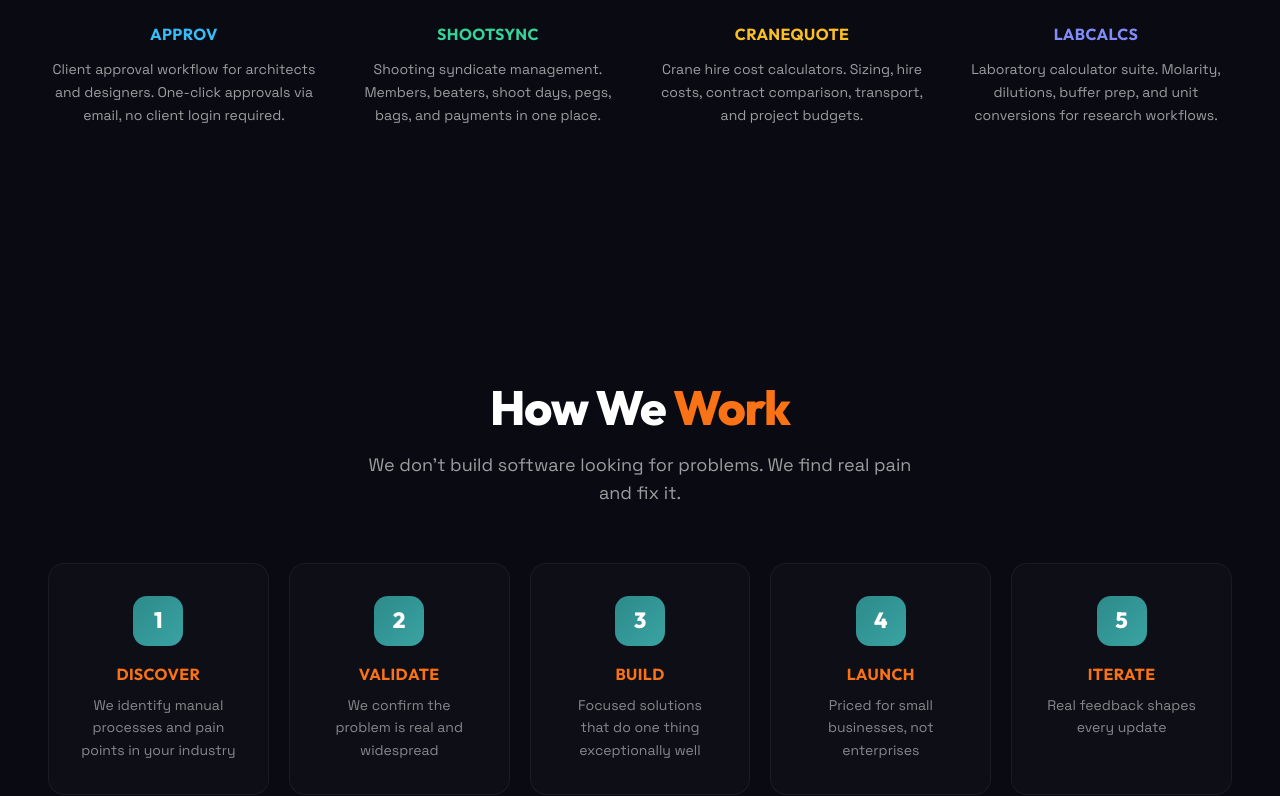
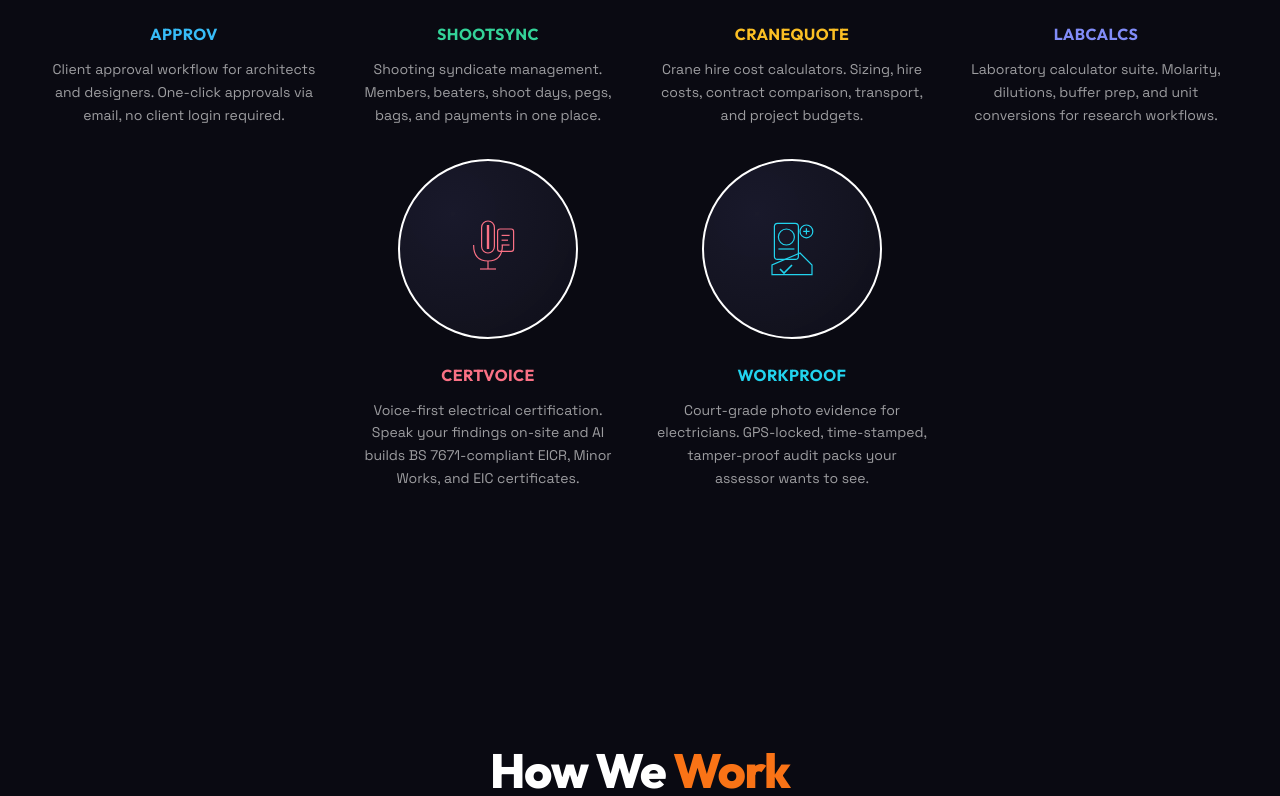
Before and after one commit to Agricog/autaimate, a React (Vite) app: page / in a window 1280 px wide. Shown: the part 2001-2797 px from the top of the page. Built offline with nearby package versions, Linux system fonts and the light colour scheme.

Commit message:
Update App.tsx

```diff
--- a/src/App.tsx
+++ b/src/App.tsx
@@ -13,6 +13,8 @@ const products = [
   { name: 'ShootSync', url: 'https://shootsync.co.uk', desc: 'Shooting syndicate management. Members, beaters, shoot days, pegs, bags, and payments in one place.', color: 'emerald' },
   { name: 'CraneQuote', url: 'https://cranequote.co.uk', desc: 'Crane hire cost calculators. Sizing, hire costs, contract comparison, transport, and project budgets.', color: 'amber' },
   { name: 'LabCalcs', url: '#', desc: 'Laboratory calculator suite. Molarity, dilutions, buffer prep, and unit conversions for research workflows.', color: 'indigo' },
+  { name: 'CertVoice', url: 'https://certvoice.co.uk', desc: 'Voice-first electrical certification. Speak your findings on-site and AI builds BS 7671-compliant EICR, Minor Works, and EIC certificates.', color: 'rose' },
+  { name: 'WorkProof', url: 'https://workproof.co.uk', desc: 'Court-grade photo evidence for electricians. GPS-locked, time-stamped, tamper-proof audit packs your assessor wants to see.', color: 'cyan' },
 ]
 
 const colorClasses: Record<string, { border: string; glow: string; stroke: string; text: string }> = {
@@ -28,6 +30,8 @@ const colorClasses: Record<string, { border: string; glow: string; stroke: strin
   emerald: { border: 'border-emerald-500/50', glow: 'hover:shadow-[0_0_50px_rgba(16,185,129,0.3)]', stroke: 'stroke-emerald-400', text: 'text-emerald-400' },
   amber: { border: 'border-amber-500/50', glow: 'hover:shadow-[0_0_50px_rgba(245,158,11,0.3)]', stroke: 'stroke-amber-400', text: 'text-amber-400' },
   indigo: { border: 'border-indigo-500/50', glow: 'hover:shadow-[0_0_50px_rgba(99,102,241,0.3)]', stroke: 'stroke-indigo-400', text: 'text-indigo-400' },
+  rose: { border: 'border-rose-500/50', glow: 'hover:shadow-[0_0_50px_rgba(244,63,94,0.3)]', stroke: 'stroke-rose-400', text: 'text-rose-400' },
+  cyan: { border: 'border-cyan-500/50', glow: 'hover:shadow-[0_0_50px_rgba(6,182,212,0.3)]', stroke: 'stroke-cyan-400', text: 'text-cyan-400' },
 }
 
 const icons: Record<string, JSX.Element> = {
@@ -43,6 +47,8 @@ const icons: Record<string, JSX.Element> = {
   ShootSync: <><circle cx="50" cy="30" r="15" /><path d="M35 50 Q50 70 65 50" /><line x1="50" y1="45" x2="50" y2="85" /><line x1="30" y1="65" x2="50" y2="55" /><line x1="70" y1="65" x2="50" y2="55" /><circle cx="30" cy="80" r="8" /><circle cx="70" cy="80" r="8" /></>,
   CraneQuote: <><line x1="50" y1="15" x2="50" y2="85" strokeWidth="3" /><line x1="50" y1="25" x2="85" y2="25" strokeWidth="2" /><line x1="75" y1="25" x2="75" y2="50" /><rect x="65" y="50" width="20" height="15" rx="2" /><rect x="35" y="70" width="30" height="15" rx="2" /></>,
   LabCalcs: <><path d="M35 20 L35 45 L25 75 Q23 85 35 85 L65 85 Q77 85 75 75 L65 45 L65 20" /><line x1="35" y1="20" x2="65" y2="20" /><line x1="38" y1="45" x2="62" y2="45" /><ellipse cx="50" cy="70" rx="15" ry="8" /><circle cx="45" cy="68" r="3" /><circle cx="55" cy="72" r="2" /></>,
+  CertVoice: <><path d="M50 20 L50 50" strokeWidth="3" /><rect x="42" y="15" width="16" height="40" rx="8" /><path d="M32 45 Q32 65 50 65 Q68 65 68 45" /><line x1="50" y1="65" x2="50" y2="75" /><line x1="40" y1="75" x2="60" y2="75" /><rect x="62" y="25" width="20" height="28" rx="3" /><line x1="67" y1="33" x2="77" y2="33" /><line x1="67" y1="39" x2="75" y2="39" /><line x1="67" y1="45" x2="77" y2="45" /></>,
+  WorkProof: <><rect x="28" y="18" width="30" height="45" rx="4" /><circle cx="43" cy="35" r="10" /><path d="M33 50h20" /><circle cx="68" cy="28" r="8" /><path d="M64 28h8M68 24v8" /><path d="M60 55 L25 70 L25 82 L75 82 L75 70 Z" /><path d="M35 75 l5 5 10-10" strokeWidth="2" /></>,
 }
 
 const steps = [
@@ -52,6 +58,19 @@ const steps = [
   { num: '4', title: 'Launch', desc: 'Priced for small businesses, not enterprises' },
   { num: '5', title: 'Iterate', desc: 'Real feedback shapes every update' },
 ]
+
+function ProductCard({ p }: { p: typeof products[0] }) {
+  const c = colorClasses[p.color]
+  return (
+    <a key={p.name} href={p.url} target="_blank" rel="noopener noreferrer" className={`product-card text-center transition-transform duration-300 hover:-translate-y-2.5`}>
+      <div className={`product-circle mx-auto mb-6 ${c.border} ${c.glow}`} style={{ '--glow-color': 'currentColor' } as React.CSSProperties}>
+        <svg viewBox="0 0 100 100" fill="none" strokeWidth="1.5" className={`w-20 h-20 ${c.stroke}`}>{icons[p.name]}</svg>
+      </div>
+      <h3 className={`font-display text-base font-bold uppercase tracking-wide mb-3 ${c.text}`}>{p.name}</h3>
+      <p className="text-white/60 text-sm leading-relaxed max-w-xs mx-auto">{p.desc}</p>
+    </a>
+  )
+}
 
 export default function App() {
   return (
@@ -98,18 +117,11 @@ export default function App() {
         </div>
 
         <div className="grid md:grid-cols-2 lg:grid-cols-3 xl:grid-cols-4 gap-8">
-          {products.map((p) => {
-            const c = colorClasses[p.color]
-            return (
-              <a key={p.name} href={p.url} target="_blank" rel="noopener noreferrer" className={`product-card text-center transition-transform duration-300 hover:-translate-y-2.5`}>
-                <div className={`product-circle mx-auto mb-6 ${c.border} ${c.glow}`} style={{ '--glow-color': 'currentColor' } as React.CSSProperties}>
-                  <svg viewBox="0 0 100 100" fill="none" strokeWidth="1.5" className={`w-20 h-20 ${c.stroke}`}>{icons[p.name]}</svg>
-                </div>
-                <h3 className={`font-display text-base font-bold uppercase tracking-wide mb-3 ${c.text}`}>{p.name}</h3>
-                <p className="text-white/60 text-sm leading-relaxed max-w-xs mx-auto">{p.desc}</p>
-              </a>
-            )
-          })}
+          {products.map((p, i) => (
+            <div key={p.name} className={p.name === 'CertVoice' ? 'xl:col-start-2' : ''}>
+              <ProductCard p={p} />
+            </div>
+          ))}
         </div>
       </section>
 
```
